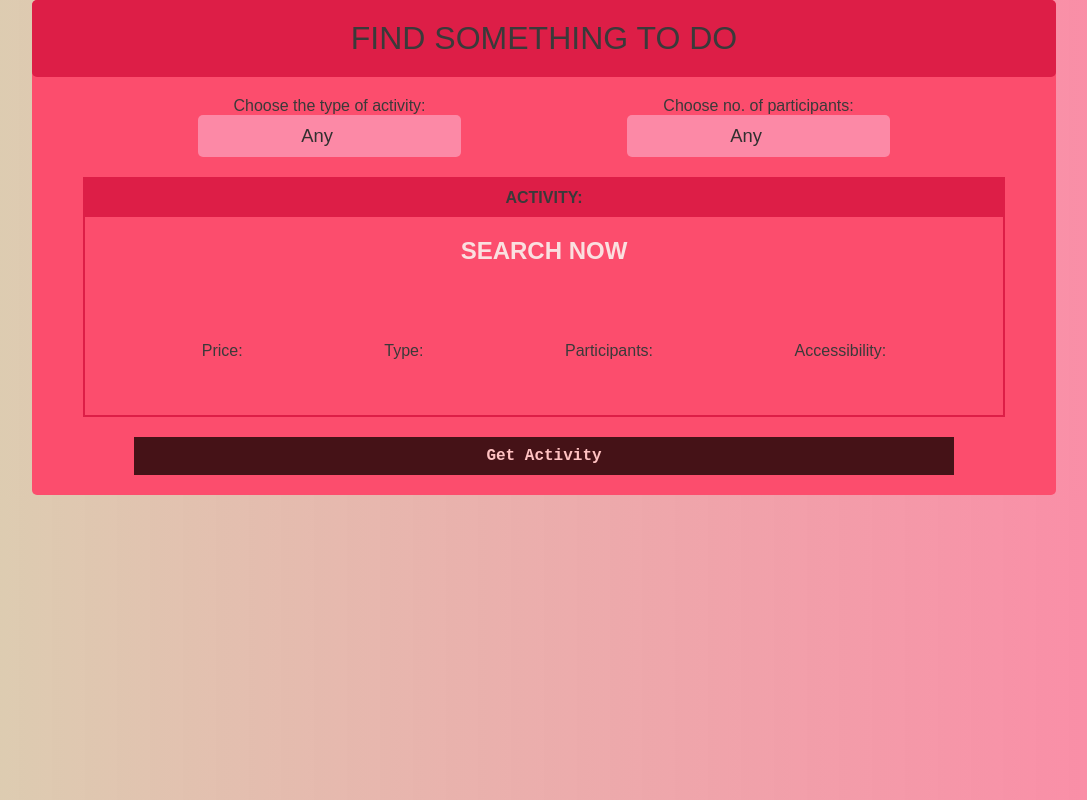
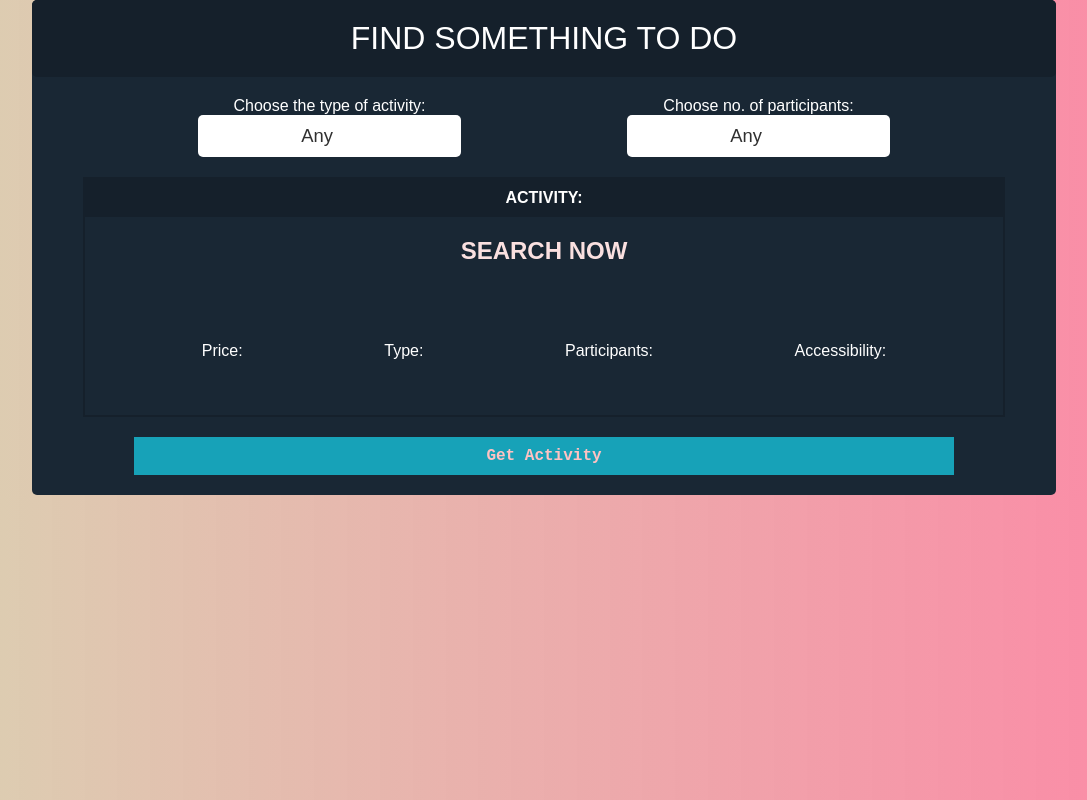
Before and after one commit to vykhy/find-something-to-do, a plain HTML site: page index.html in a window 1280 px wide. Shown: the whole page, without its empty margins (96-1183 px from the left). Drawn offline with Linux system fonts and the light colour scheme.

Commit message:
ui theme update

```diff
--- a/style.css
+++ b/style.css
@@ -4,7 +4,7 @@
     box-sizing: border-box;
     text-align: center;
     font-family: Arial, Helvetica, sans-serif;
-    color: rgb(58, 58, 58);
+    color: #fff;/*rgb(58, 58, 58);*/
 }
 body{
     background:linear-gradient(to left, rgb(252, 137, 166), rgba(212, 201, 164, 0.849));
@@ -12,18 +12,18 @@ body{
 .container{
     width: 80%;
     margin: auto;
-    background-color: rgb(252, 77, 109);
+    background-color: #192734;/*rgb(252, 77, 109);*/
     border-radius: 5px;
 }
 .heading{
     padding: 20px 30px;
     font-size: 2rem;
     font-family: Arial, Helvetica, sans-serif;
-    background-color: rgb(221, 30, 71);
+    background-color: #15202b;/*rgb(221, 30, 71);*/
     border-radius: 5px;
 }
 input {
-    background-color: rgb(252, 137, 166);
+    background-color: white;/*rgb(252, 137, 166);*/
     border: none;
     padding: 10px;
     border-radius: 5px;
@@ -41,14 +41,14 @@ input {
     justify-content: space-evenly;
 }
 .results{
-    border: 2px solid  rgb(221, 30, 71);
+    border: 2px solid #15202b;/* rgb(221, 30, 71);*/
     width: 90%;
     margin: 0 auto;
 }
 .results h4{
     margin: 0;
     padding: 10px;
-    background-color:  rgb(221, 30, 71);
+    background-color: #15202b;/* rgb(221, 30, 71);*/
 }
 .result-groups{
     display: flex;
@@ -71,7 +71,7 @@ input {
 #go {
     margin: 20px 0;
     padding: 10px 30px;
-    background-color: rgba(36, 8, 8, 0.842);
+    background-color: #17a2b8;/*rgba(36, 8, 8, 0.842);*/
     border: none;
     color: rgb(255, 194, 194);
     font-family:monospace;
```
